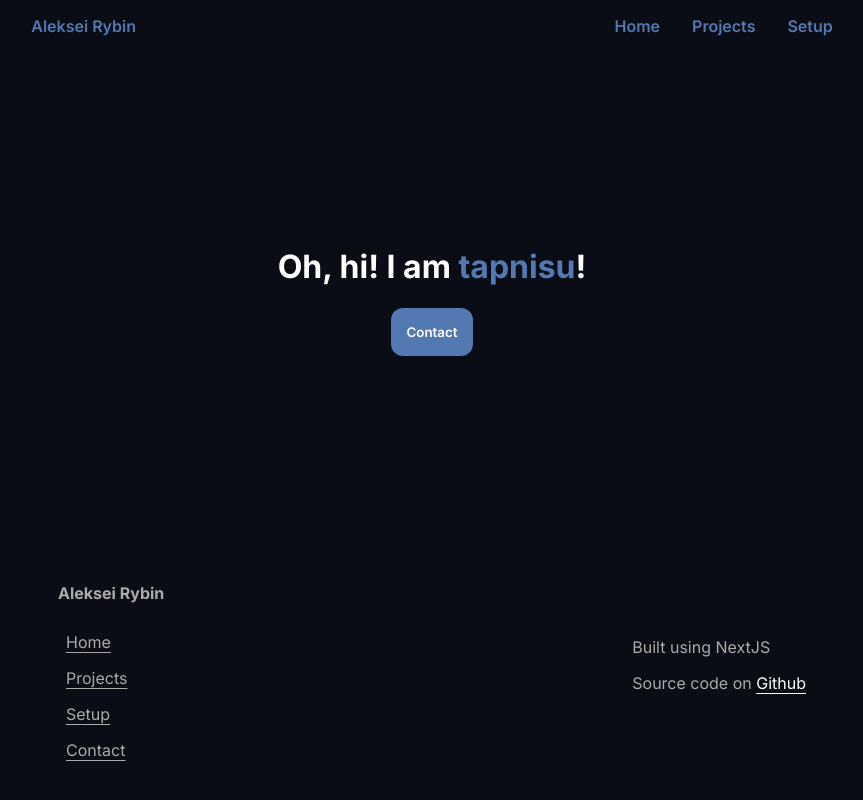
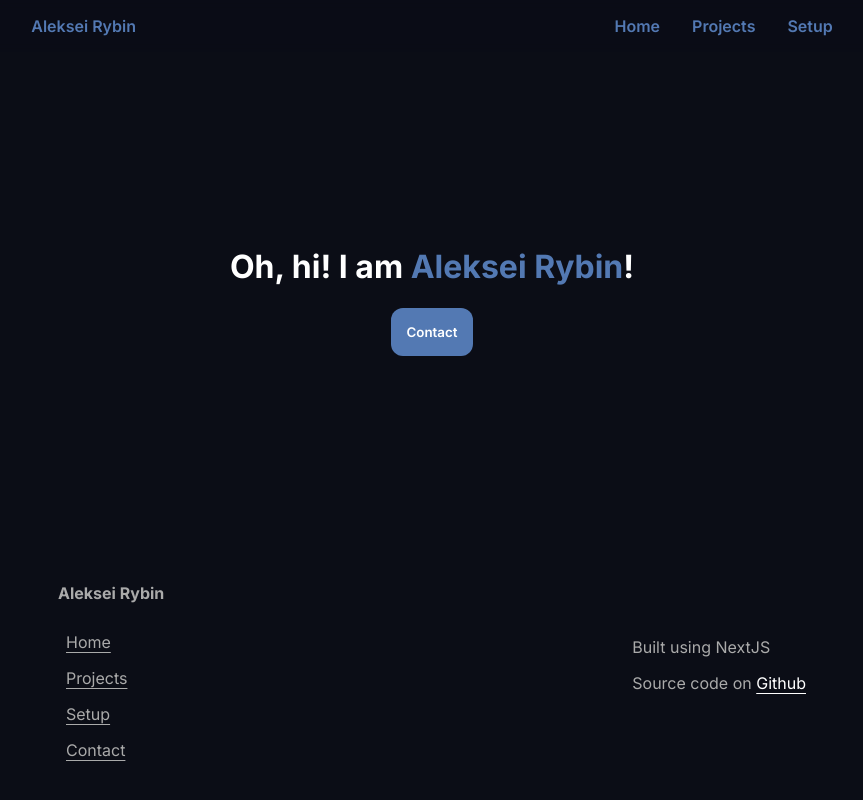
Before and after one commit to tapnisu/tapni.su, a Next.js app: page / in a window 1280 px wide. Shown: the whole page, without its empty margins (208-1071 px from the left). Built offline with nearby package versions, Linux system fonts and the light colour scheme.

Commit message:
Aleksei :D

```diff
--- a/pages/index.tsx
+++ b/pages/index.tsx
@@ -13,7 +13,7 @@ export default function HomePage() {
     <BasePageLayout>
       <div className="container-center">
         <h1>
-          Oh, hi! I am <span className="color-accent">tapnisu</span>!
+          Oh, hi! I am <span className="color-accent">Aleksei Rybin</span>!
         </h1>
 
         <span>
```
